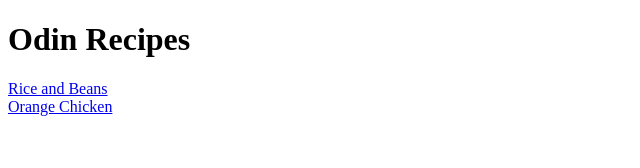
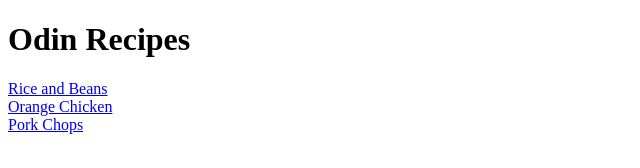
Before and after one commit to ruizmendezb/odin-recipes, a plain HTML site: page index.html in a window 1280 px wide. Shown: the full height of the page, 0-640 px from the left. Drawn offline with Linux system fonts and the light colour scheme.

Commit message:
Add pork chops recipe to index.hmtl

```diff
--- a/index.html
+++ b/index.html
@@ -7,7 +7,8 @@
     <body>
         <h1>Odin Recipes</h1>
         <a href="recipes/rice-and-beans.html" target="_blank" rel="noopener">Rice and Beans</a><br>
-        <a href="recipes/orange-chicken.html" target="_blank" rel="noopener">Orange Chicken</a>
+        <a href="recipes/orange-chicken.html" target="_blank" rel="noopener">Orange Chicken</a><br>
+        <a href="recipes/pork-chops.html" target="_blank" rel="noopener">Pork Chops</a>
     </body>
 
 
```
